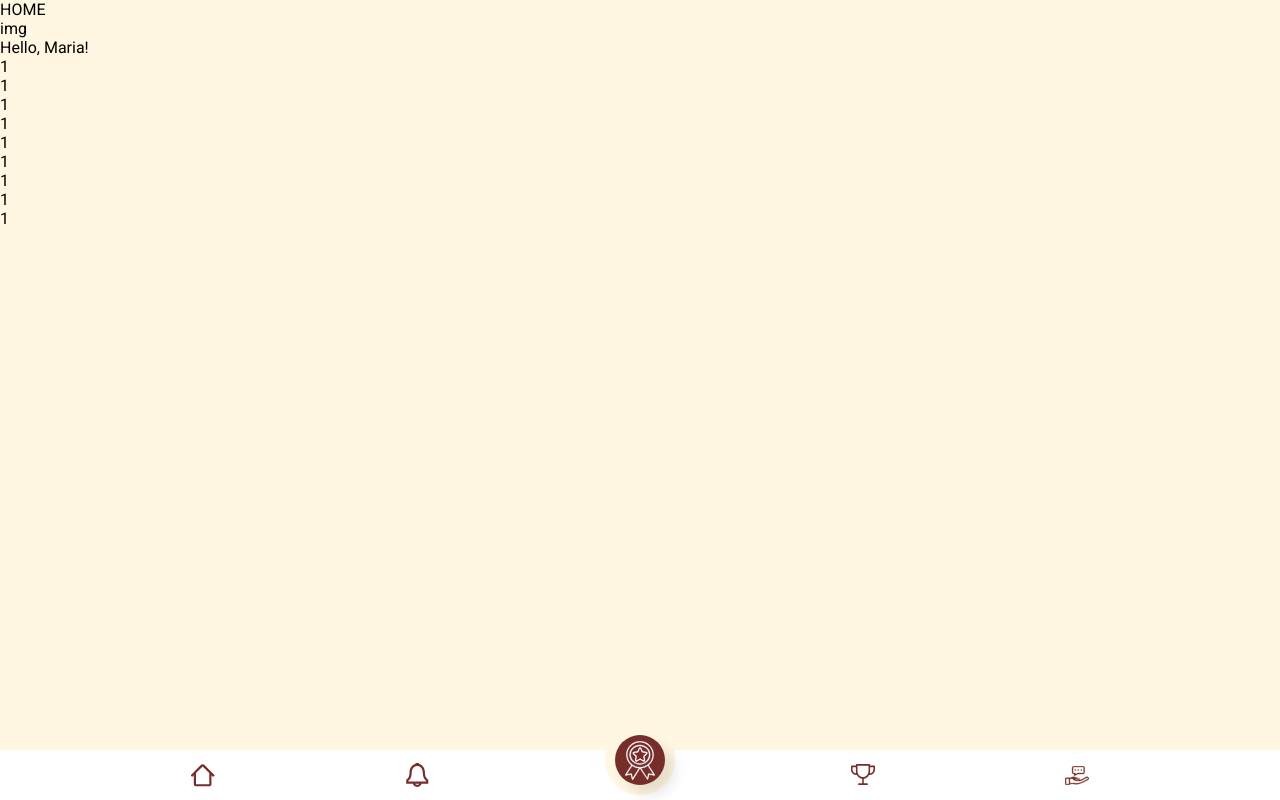
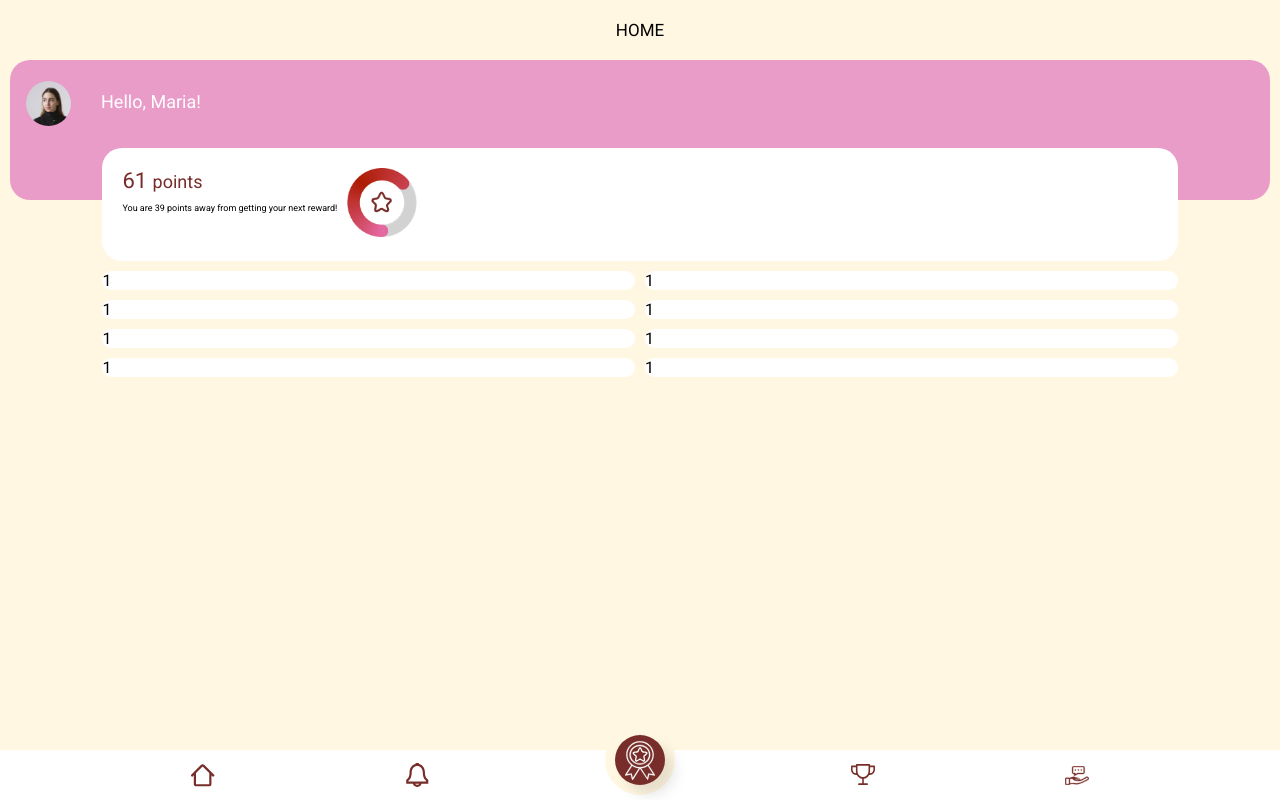
Before and after one commit to CarmenAriasM/XP-user-experience, an Angular app: page /home in a window 1280 px wide. Built offline with nearby package versions, Linux system fonts and the light colour scheme.

Commit message:
First container in Home

```diff
--- a/src/app/components/home/home.component.css
+++ b/src/app/components/home/home.component.css
@@ -2,3 +2,64 @@ app-footer {
     position: fixed;
     bottom: 0;
 }
+.container {
+    padding: 20px 10px;
+    position: relative;
+}
+.page-title {
+    text-align: center;
+    font-size: 17px;
+    margin-bottom: 20px;
+}
+.banner {
+    background-color: var(--pink);
+    color: var(--white);
+    font-size: 18px;
+    display: flex;
+    justify-content: flex-start;
+    gap: 30px;
+    padding: 16px;
+    border-radius: 20px;
+    min-height: 140px;
+}
+.banner :nth-child(2) {
+    margin-top: 15px
+}
+.banner img {
+    width: 45px;
+    height: 45px;
+    border-radius: 999px;
+    margin-top: 5px;
+}
+.grid-container {
+    position: absolute;
+    top: 148px;
+    left: 8%;
+    right: 8%;
+    display: grid;
+    grid-template-columns: 1fr 1fr;
+    gap: 10px;
+}
+.grid-container .item {
+    background-color: var(--white);
+    border-radius: 20px;
+}
+.points {
+    grid-column: 1/3;
+    display: flex;
+    padding: 20px
+}
+.points img {
+    max-width: 70px;
+}
+.number-points {
+    color: var(--red);
+    font-size: 22px;
+}
+.number-points span {
+    font-size: 18px;
+}
+.points-subtitle {
+    margin: 10px 10px 0 0;
+    font-size: 9px;
+}
--- a/src/app/components/home/home.component.html
+++ b/src/app/components/home/home.component.html
@@ -1,11 +1,17 @@
-<div>
-    <div>HOME</div>
+<div class="container">
+    <div class="page-title">HOME</div>
     <div class="banner">
-        <div>img</div>
+        <div><img src="assets/home-picture.png" alt=""></div>
         <div>Hello, Maria!</div>
     </div>
     <div class="grid-container">
-        <div class="item">1</div>
+        <div class="item points">
+            <div>
+                <div class="number-points">61 <span>points</span></div>
+                <div class="points-subtitle">You are 39 points away from getting your next reward!</div>
+            </div>
+            <div><img src="assets/points-circle.png" alt=""></div>
+        </div>
         <div class="item">1</div>
         <div class="item">1</div>
         <div class="item">1</div>
```
Also changed, not shown: src/assets/home-picture.png (added), src/assets/points-circle.png (added).
